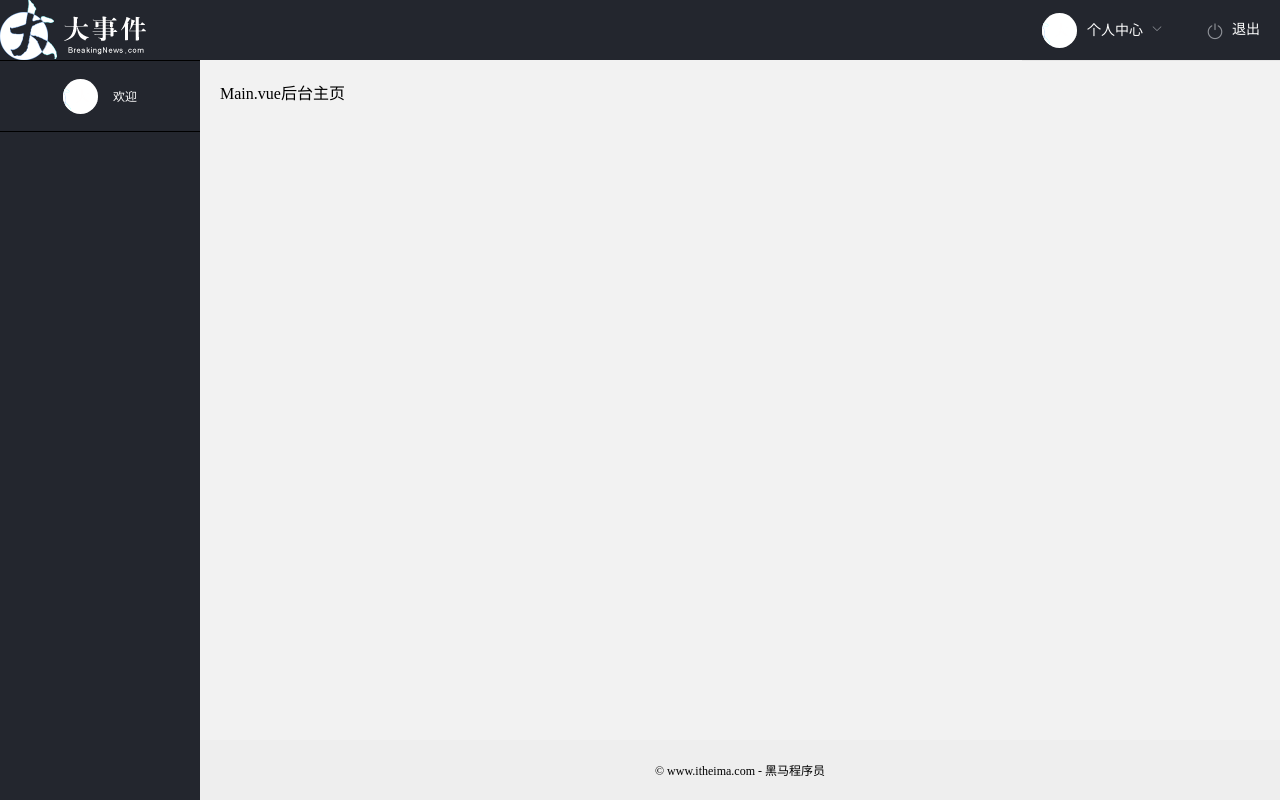
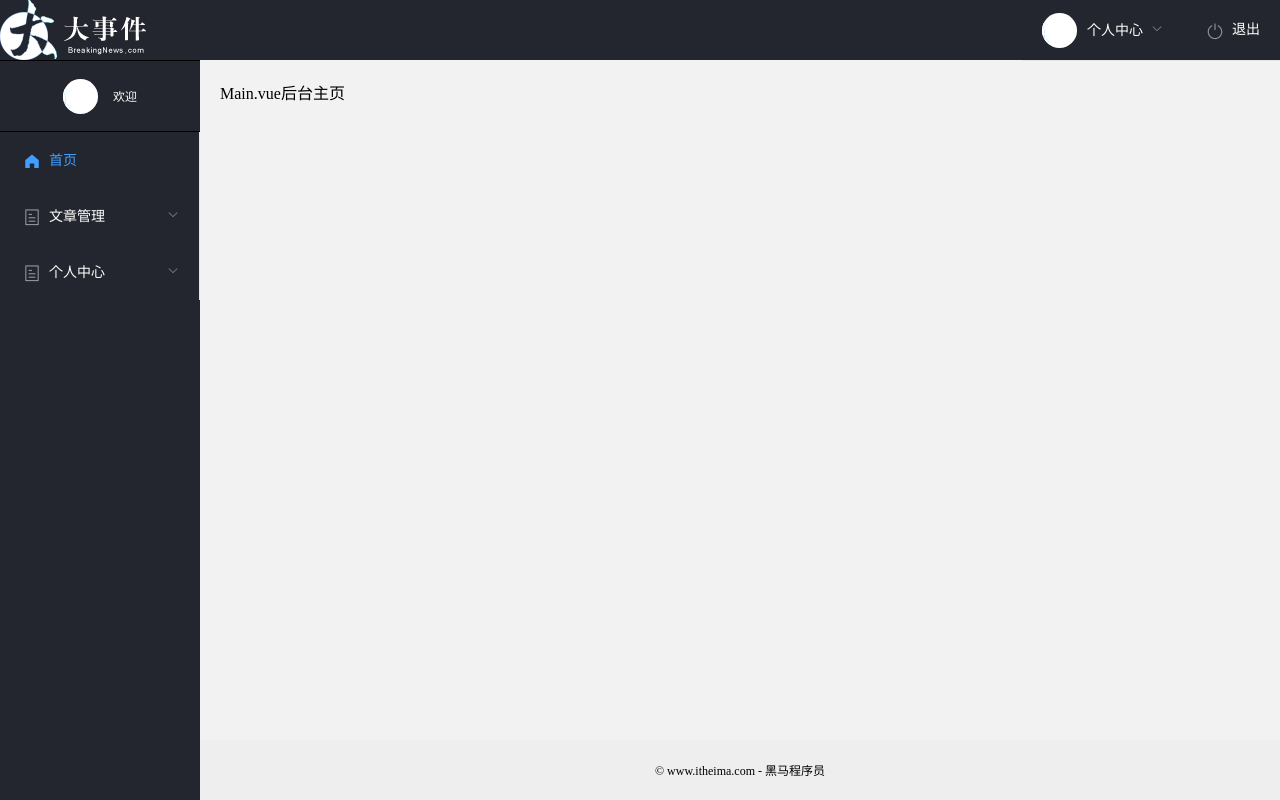
Before and after one commit to HappyPanghu007/dashijian, a Vue app: page / in a window 1280 px wide. Built offline with nearby package versions, Linux system fonts and the light colour scheme.

Commit message:
准备侧边栏的导航组件标签

```diff
--- a/src/views/layout/index.vue
+++ b/src/views/layout/index.vue
@@ -36,11 +36,55 @@
     <el-container>
       <!-- 侧边栏区域 -->
       <el-aside width="200px">
+        <!-- 侧边栏的用户信息区域 -->
         <div class="user-box">
           <img :src="user_pic" alt="" v-if="user_pic" />
           <img src="../../assets/images/logo.png" alt="" v-else />
           <span>欢迎 {{ nickname || username }}</span>
         </div>
+        <!-- 侧边栏的导航菜单 -->
+        <el-menu
+          default-active="/home"
+          class="el-menu-vertical-demo"
+          @open="handleOpen"
+          @close="handleClose"
+          background-color="#23262E"
+          text-color="#fff"
+          active-text-color="#409EFF"
+        >
+          <el-menu-item index="/home">
+            <i class="el-icon-s-home"></i>
+            <span>首页</span>
+          </el-menu-item>
+          <el-submenu index="/topic">
+            <template slot="title">
+              <i class="el-icon-tickets"></i>
+              <span>文章管理</span>
+            </template>
+            <el-menu-item index="/topic1">
+              <i class="el-icon-s-home"></i>
+              <span>文章1</span>
+            </el-menu-item>
+            <el-menu-item index="/topic2">
+              <i class="el-icon-s-home"></i>
+              <span>文章2</span>
+            </el-menu-item>
+          </el-submenu>
+          <el-submenu index="/my">
+            <template slot="title">
+              <i class="el-icon-tickets"></i>
+              <span>个人中心</span>
+            </template>
+            <el-menu-item index="/my1">
+              <i class="el-icon-s-home"></i>
+              <span>1</span>
+            </el-menu-item>
+            <el-menu-item index="/my2">
+              <i class="el-icon-s-home"></i>
+              <span>2</span>
+            </el-menu-item>
+          </el-submenu>
+        </el-menu>
       </el-aside>
       <el-container>
         <!-- 页面主体区域 -->
@@ -81,6 +125,12 @@
           this.$router.push('/login')
         })
         .catch((err) => err)
+    },
+    handleOpen(key, keyPath) {
+      console.log(key, keyPath)
+    },
+    handleClose(key, keyPath) {
+      console.log(key, keyPath)
     }
   }
 }
```
